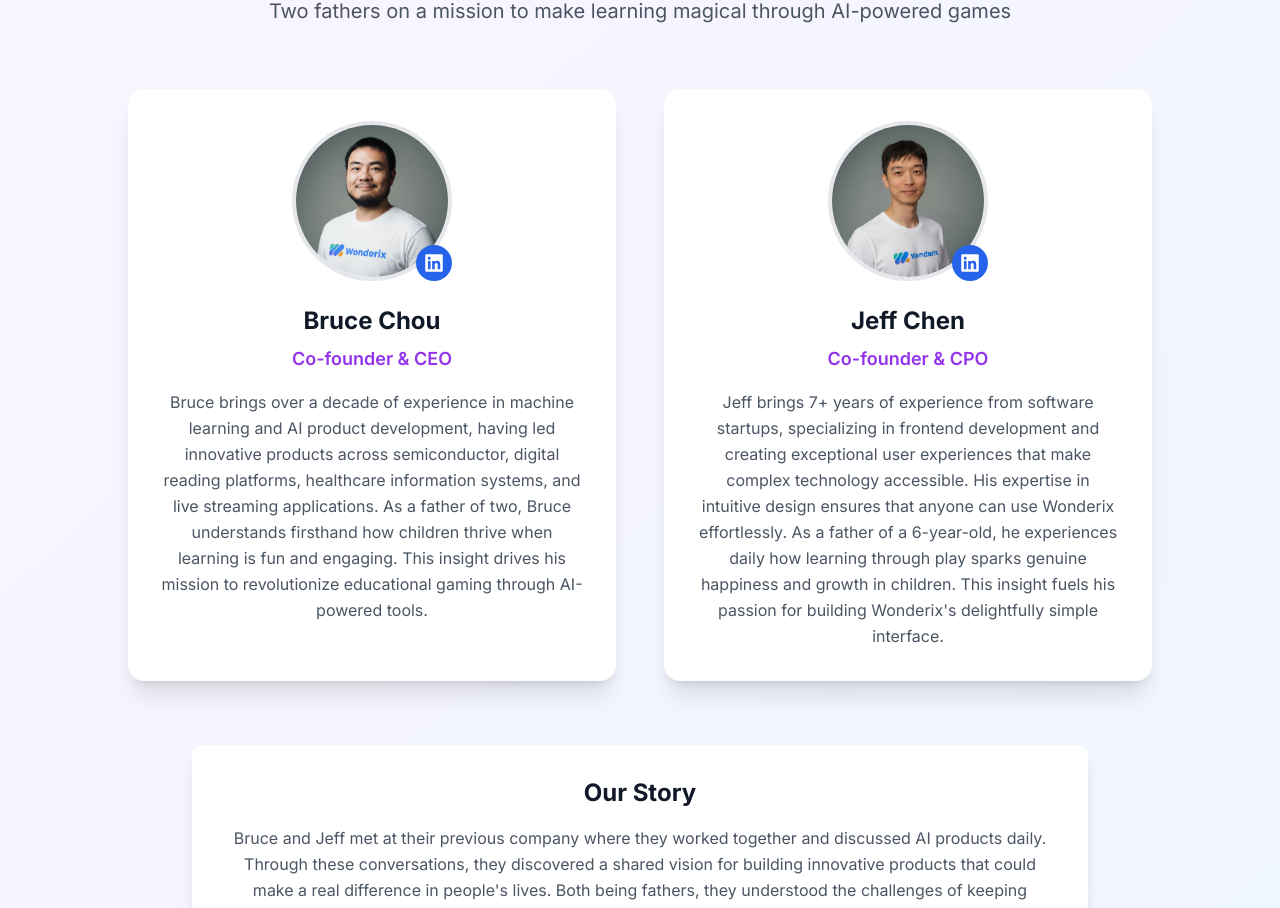
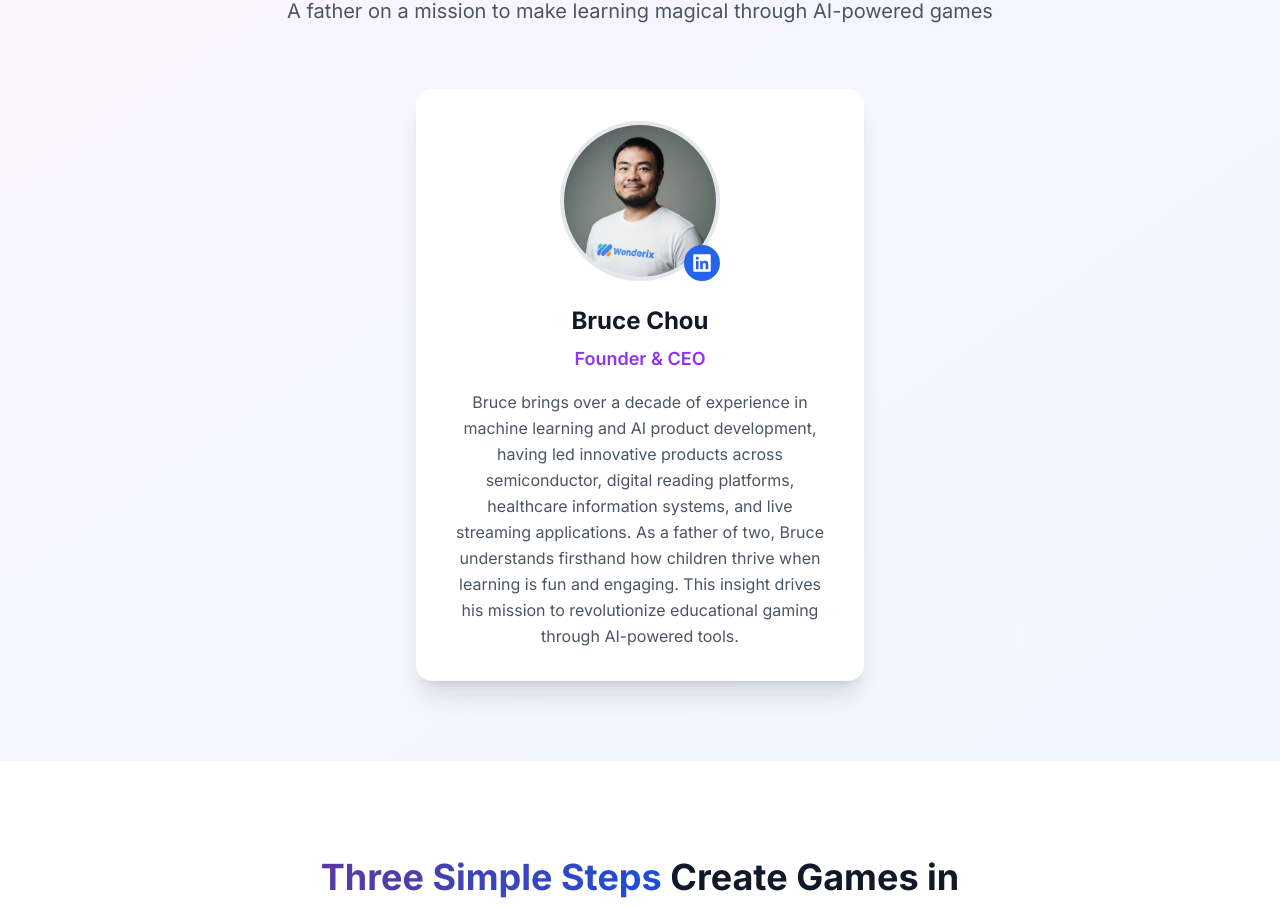
Before and after one commit to purix-ai/company-landing-page, a React (Vite) app: page / in a window 1280 px wide. Shown: the part 1719-2627 px from the top of the page. Built offline with nearby package versions, Linux system fonts and the light colour scheme; no server answers.

Commit message:
Jeff off-boarding due to personal reasons

```diff
--- a/src/components/Founders.jsx
+++ b/src/components/Founders.jsx
@@ -12,13 +12,6 @@
       bio: t('founders.bruce.bio'),
       image: '/founder-photo/bruce.jpg',
       linkedin: 'https://www.linkedin.com/in/brucechou1983/'
-    },
-    {
-      name: 'Jeff Chen',
-      role: t('founders.jeff.role'),
-      bio: t('founders.jeff.bio'),
-      image: '/founder-photo/jeff.jpg',
-      linkedin: 'https://www.linkedin.com/in/jeffontheground/'
     }
   ];
 
@@ -34,11 +27,11 @@
           </p>
         </div>
 
-        <div className="grid md:grid-cols-2 gap-12 max-w-5xl mx-auto">
+        <div className="flex justify-center max-w-5xl mx-auto">
           {founders.map((founder, index) => (
             <div
               key={index}
-              className="bg-white rounded-2xl shadow-xl p-8 transform transition-all duration-300 hover:scale-105"
+              className="bg-white rounded-2xl shadow-xl p-8 transform transition-all duration-300 hover:scale-105 max-w-md w-full"
             >
               <div className="flex flex-col items-center text-center">
                 <div className="relative mb-6">
@@ -72,16 +65,6 @@
           ))}
         </div>
 
-        <div className="mt-16 text-center">
-          <div className="bg-white rounded-xl p-8 max-w-4xl mx-auto shadow-lg">
-            <h3 className="text-2xl font-bold text-gray-900 mb-4">
-              {t('founders.story.title')}
-            </h3>
-            <p className="text-gray-600 leading-relaxed">
-              {t('founders.story.content')}
-            </p>
-          </div>
-        </div>
       </div>
     </section>
   );
--- a/src/locales/en-US.json
+++ b/src/locales/en-US.json
@@ -135,9 +135,9 @@
     },
     "team": {
       "title": "Our Team",
-      "content": "Wonderix was founded by Bruce and Jeff, two technical founders who are both fathers and care deeply about education. Bruce has spent the past decade building cutting-edge AI applications, while Jeff is an experienced product engineer with a passion for creating intuitive, user-friendly experiences.",
-      "personal": "As parents ourselves, we understand the challenges educators and families face in keeping children engaged and learning. This personal connection drives our commitment to making educational technology that truly works.",
-      "expertise": "We're backed by a network of experienced educators who serve as consultants, ensuring that Wonderix meets the real needs of teachers and parents. Their invaluable insights help us bridge the gap between advanced AI technology and practical classroom applications."
+      "content": "Wonderix was founded by Bruce, a technical founder and father who cares deeply about education. Bruce has spent the past decade building cutting-edge AI applications across various industries.",
+      "personal": "As a parent, Bruce understands the challenges educators and families face in keeping children engaged and learning. This personal connection drives his commitment to making educational technology that truly works.",
+      "expertise": "Wonderix is backed by a network of experienced educators who serve as consultants, ensuring that the platform meets the real needs of teachers and parents. Their invaluable insights help bridge the gap between advanced AI technology and practical classroom applications."
     },
     "vision": {
       "title": "Our Vision",
@@ -151,19 +151,11 @@
     }
   },
   "founders": {
-    "title": "Meet the Founders",
-    "subtitle": "Two fathers on a mission to make learning magical through AI-powered games",
+    "title": "Meet the Founder",
+    "subtitle": "A father on a mission to make learning magical through AI-powered games",
     "bruce": {
-      "role": "Co-founder & CEO",
+      "role": "Founder & CEO",
       "bio": "Bruce brings over a decade of experience in machine learning and AI product development, having led innovative products across semiconductor, digital reading platforms, healthcare information systems, and live streaming applications. As a father of two, Bruce understands firsthand how children thrive when learning is fun and engaging. This insight drives his mission to revolutionize educational gaming through AI-powered tools."
-    },
-    "jeff": {
-      "role": "Co-founder & CPO",
-      "bio": "Jeff brings 7+ years of experience from software startups, specializing in frontend development and creating exceptional user experiences that make complex technology accessible. His expertise in intuitive design ensures that anyone can use Wonderix effortlessly. As a father of a 6-year-old, he experiences daily how learning through play sparks genuine happiness and growth in children. This insight fuels his passion for building Wonderix's delightfully simple interface."
-    },
-    "story": {
-      "title": "Our Story",
-      "content": "Bruce and Jeff met at their previous company where they worked together and discussed AI products daily. Through these conversations, they discovered a shared vision for building innovative products that could make a real difference in people's lives. Both being fathers, they understood the challenges of keeping children engaged while learning. This common ground, combined with their complementary skills in AI and user experience, led them to co-found Wonderix."
     }
   }
 }
--- a/src/locales/zh-TW.json
+++ b/src/locales/zh-TW.json
@@ -135,9 +135,9 @@
     },
     "team": {
       "title": "我們的團隊",
-      "content": "Wonderix 由 Bruce 和 Jeff 兩位技術創辦人創立，他們都是父親，對教育充滿熱情。Bruce 在過去十年中建構了尖端的 AI 應用程式，而 Jeff 是一位經驗豐富的產品工程師，熱衷於創造直觀、使用者友善的體驗。",
-      "personal": "身為父母，我們深刻理解教育者和家庭在保持孩子參與和學習方面所面臨的挑戰。這種個人連結驅使我們致力於製作真正有效的教育科技。",
-      "expertise": "我們得到了經驗豐富的教育工作者網絡的支持，他們擔任顧問，確保 Wonderix 滿足教師和家長的實際需求。他們寶貴的見解幫助我們在先進的 AI 技術和實際課堂應用之間搭建橋樑。"
+      "content": "Wonderix 由 Bruce 創立，他是一位技術創辦人和父親，對教育充滿熱情。Bruce 在過去十年中建構了橫跨多個產業的尖端 AI 應用程式。",
+      "personal": "身為父親，Bruce 深刻理解教育者和家庭在保持孩子參與和學習方面所面臨的挑戰。這種個人連結驅使他致力於製作真正有效的教育科技。",
+      "expertise": "Wonderix 得到了經驗豐富的教育工作者網絡的支持，他們擔任顧問，確保平台滿足教師和家長的實際需求。他們寶貴的見解幫助在先進的 AI 技術和實際課堂應用之間搭建橋樑。"
     },
     "vision": {
       "title": "我們的願景",
@@ -152,18 +152,10 @@
   },
   "founders": {
     "title": "認識創辦人",
-    "subtitle": "兩位父親的使命：透過 AI 驅動的遊戲讓學習變得神奇",
+    "subtitle": "一位父親的使命：透過 AI 驅動的遊戲讓學習變得神奇",
     "bruce": {
-      "role": "共同創辦人暨執行長",
+      "role": "創辦人暨執行長",
       "bio": "Bruce 擁有超過十年的機器學習和 AI 產品開發經驗，曾領導半導體、數位閱讀平台、醫療資訊系統和直播應用等領域的創新產品。作為兩個孩子的父親，Bruce 深刻理解當學習變得有趣和吸引人時，孩子們能學得更好。這個洞察驅動著他透過 AI 驅動的工具革新教育遊戲的使命。"
-    },
-    "jeff": {
-      "role": "共同創辦人暨產品長",
-      "bio": "Jeff 擁有 7 年以上的軟體新創經驗，專精於前端開發與創造卓越的使用者體驗，讓複雜的技術變得易於使用。他在直觀設計方面的專業確保任何人都能輕鬆使用 Wonderix。作為一個 6 歲孩子的父親，他每天都體會到遊戲學習如何激發孩子真正的快樂和成長。這個洞察激發了他為 Wonderix 打造極其簡單介面的熱情。"
-    },
-    "story": {
-      "title": "我們的故事",
-      "content": "Bruce 和 Jeff 在前一家公司相遇，他們一起工作並每天討論 AI 產品。透過這些對話，他們發現了共同的願景：建構能真正改變人們生活的創新產品。兩人都是父親，他們理解在學習時保持孩子參與的挑戰。這個共同點，加上他們在 AI 和使用者體驗方面的互補技能，促使他們共同創立 Wonderix。"
     }
   }
 }
```
Also changed, not shown: 1 other file (tests, documents, lock files or other folders).
